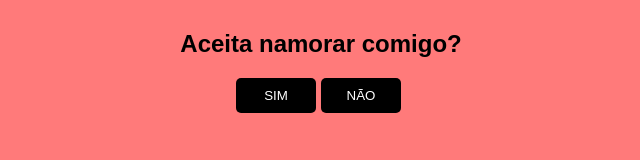
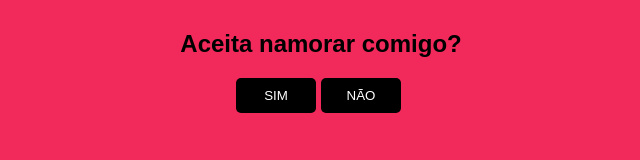
Before and after one commit to klebersantosdev/ilovestefany, a plain HTML site: page index.html in a window 1280 px wide. Shown: the whole page, without its empty margins (329-969 px from the left). Drawn offline with Linux system fonts and the light colour scheme.

Commit message:
Update index.html

```diff
--- a/index.html
+++ b/index.html
@@ -15,14 +15,14 @@ Tutorial: https://www.youtube.com/watch?v=zxxB9SFh9p4
     <div id="conteudo">
         <h2>Aceita namorar comigo?</h2>
         <div style="margin: auto;width: 170px;">
-            <button style="position: fixed;display: block;" class="btn" onclick="sim()">SIM</button>
+            <a href="cartinha.html"><button style="position: fixed;display: block;" class="btn" onclick="sim()">SIM</button></a>
             <button class="btn" onclick="desvia(this)" onmouseover="desvia(this)" style="position: absolute;">NÃO</button>
         </div>
     </div>
 </body>
 <style>
     #conteudo {
-        background: #ff7a7a;
+        background: #F2295B;
         width: 100%;
         height: 100%;
         position: fixed;
@@ -47,7 +47,7 @@ Tutorial: https://www.youtube.com/watch?v=zxxB9SFh9p4
     function sim() {
         alert("Você aceitou namorar comigo! :)");
         // redireciona para um URL após clicar no SIM
-        location.href = "https://music.youtube.com/watch?v=izGwDsrQ1eQ";
+        locatuion.href
     }
 
     function desvia(btn) {
```
